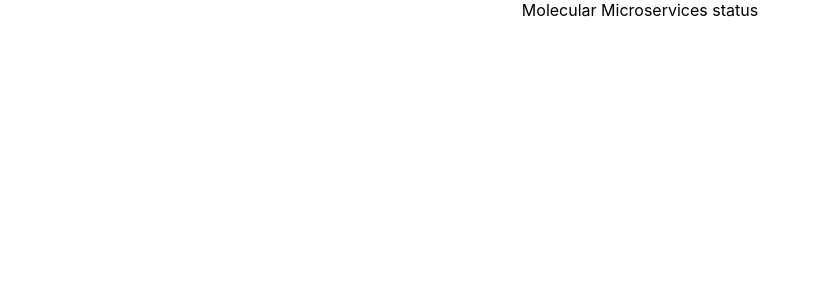
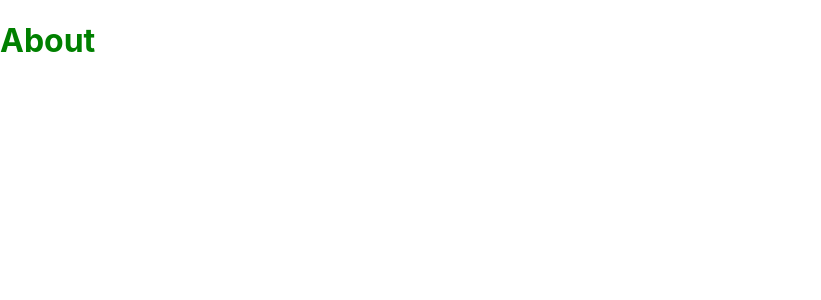
Before and after one commit to peterdee/weather-frontend, a React (Create React App) app: page /about in a window 1280 px wide. Shown: the top 300 px of the page, without its empty margins (0-821 px from the left). Built offline with nearby package versions, Linux system fonts and the light colour scheme.

Commit message:
Add routing, add views

```diff
--- a/package.json
+++ b/package.json
@@ -33,8 +33,10 @@
     "@types/node": "^12.0.0",
     "@types/react": "^16.9.0",
     "@types/react-dom": "^16.9.0",
+    "@types/react-router-dom": "^5.1.5",
     "react": "^16.13.1",
     "react-dom": "^16.13.1",
+    "react-router-dom": "^5.1.2",
     "react-scripts": "3.4.1",
     "typescript": "~3.7.2"
   },
--- a/src/App.tsx
+++ b/src/App.tsx
@@ -1,12 +1,20 @@
 import React from 'react';
+import { Route, Switch } from 'react-router-dom';
+
+import About from './views/About/About';
+import Index from './views/Index/Index';
+import NotFound from './views/NotFound/NotFound';
+
 import './App.css';
 
-export default () => {
+export default (): React.ReactElement => {
   return (
-    <div className="App">
-      <div>
-        Molecular Microservices status
-      </div>
+    <div className="app-wrap">
+      <Switch>
+        <Route path="/" exact component={Index} />
+        <Route path="/about" component={About} />
+        <Route component={NotFound} />
+      </Switch>
     </div>
   );
 };
--- a/src/index.tsx
+++ b/src/index.tsx
@@ -1,11 +1,15 @@
 import React from 'react';
+import { BrowserRouter } from 'react-router-dom';
 import ReactDOM from 'react-dom';
+
+import App from './App';
 import './index.css';
-import App from './App';
 
 ReactDOM.render(
   <React.StrictMode>
-    <App />
+    <BrowserRouter>
+      <App />
+    </BrowserRouter>
   </React.StrictMode>,
-  document.getElementById('root')
+  document.getElementById('root'),
 );
--- /dev/null
+++ b/src/views/About/About.tsx
@@ -0,0 +1,9 @@
+import React, { memo } from 'react';
+
+import './style.css';
+
+export default memo((): React.ReactElement => (
+  <div className="about">
+    <h1>About</h1>
+  </div>
+));
--- /dev/null
+++ b/src/views/About/style.css
@@ -0,0 +1,3 @@
+.about {
+  color: green;
+}
--- /dev/null
+++ b/src/views/Index/Index.tsx
@@ -0,0 +1,9 @@
+import React, { memo } from 'react';
+
+import './style.css';
+
+export default memo((): React.ReactElement => (
+  <div className="index">
+    <h1>Index</h1>
+  </div>
+));
--- /dev/null
+++ b/src/views/Index/style.css
@@ -0,0 +1,3 @@
+.index {
+  color: blue;
+}
--- /dev/null
+++ b/src/views/NotFound/NotFound.tsx
@@ -0,0 +1,9 @@
+import React, { memo } from 'react';
+
+import './style.css';
+
+export default memo((): React.ReactElement => (
+  <div className="not-found-wrap">
+    <h1>Page not found!</h1>
+  </div>
+));
--- /dev/null
+++ b/src/views/NotFound/style.css
@@ -0,0 +1,3 @@
+.not-found-wrap {
+  color: magenta;
+}
```
Also changed, not shown: 1 other file (tests, documents, lock files or other folders).
